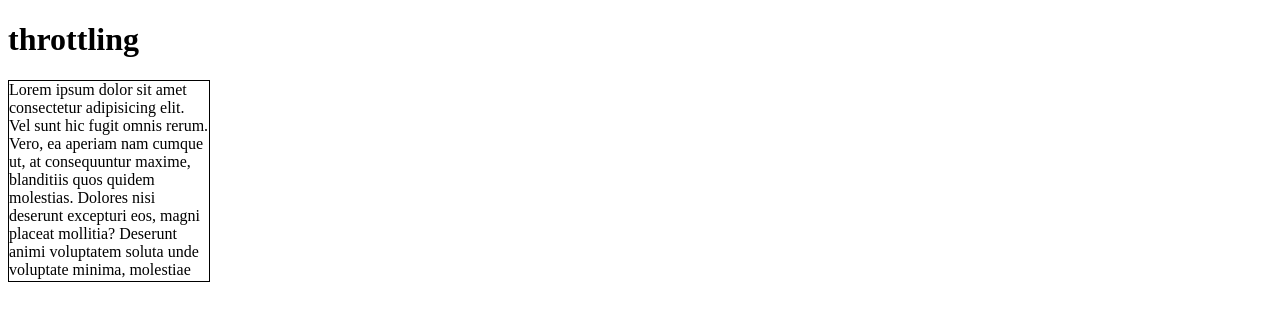
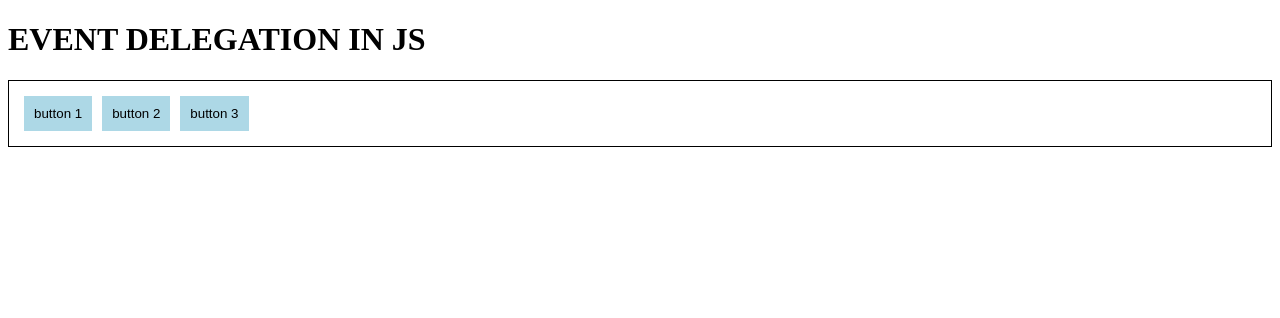
Before and after one commit to Gagn-kainth/Prep, a plain HTML site: page javascript-interview-prep/bubbling_throttling_delegatin.html in a window 1280 px wide. Drawn offline with Linux system fonts and the light colour scheme.

Commit message:
event delegation + event bubbling

```diff
--- a/javascript-interview-prep/bubbling_throttling_delegatin.html
+++ b/javascript-interview-prep/bubbling_throttling_delegatin.html
@@ -1,4 +1,4 @@
-<!DOCTYPE html>
+<!-- <!DOCTYPE html>
 <html lang="en">
   <head>
     <meta charset="UTF-8" />
@@ -146,4 +146,42 @@ function handleScroll() {
 
     </script>
   </body>
+</html> -->
+<!DOCTYPE html>
+<html lang="en">
+  <head>
+    <meta charset="UTF-8" />
+    <meta name="viewport" content="width=device-width, initial-scale=1.0" />
+    <title>event delegation</title>
+    <style>
+      #parent {
+        border: 1px solid black;
+        padding: 10px;
+        display: flex;
+      }
+      .btn {
+        margin: 5px;
+        padding: 10px;
+        border: none;
+        background-color: lightblue;
+        cursor: pointer;
+      }
+    </style>
+  </head>
+  <body>
+    <h1>EVENT DELEGATION IN JS</h1>
+    <div id="parent" onclick="handleClick(event)">
+      <button class="btn">button 1</button>
+      <button class="btn">button 2</button>
+      <button class="btn">button 3</button>
+    </div>
+    <script>
+      function handleClick(event) {
+        if (event.target.classList.contains("btn")) {
+          console.log(event.target.textContent + " clicked");
+        }
+      }
+      //event bubbles up to the parent div, and we can handle the click event for all buttons using a single event listener on the parent.
+    </script>
+  </body>
 </html>
```
